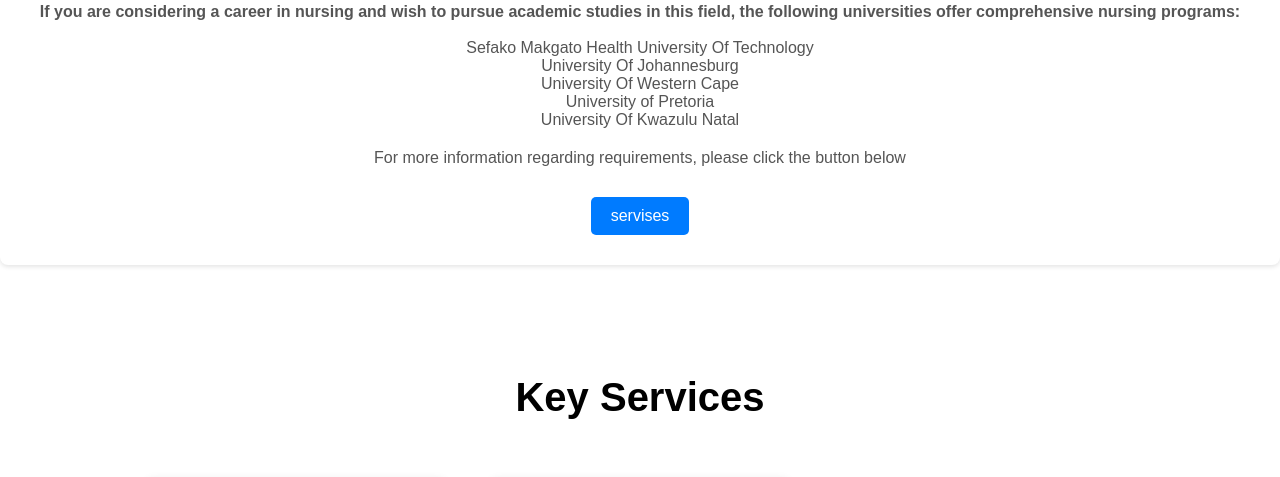
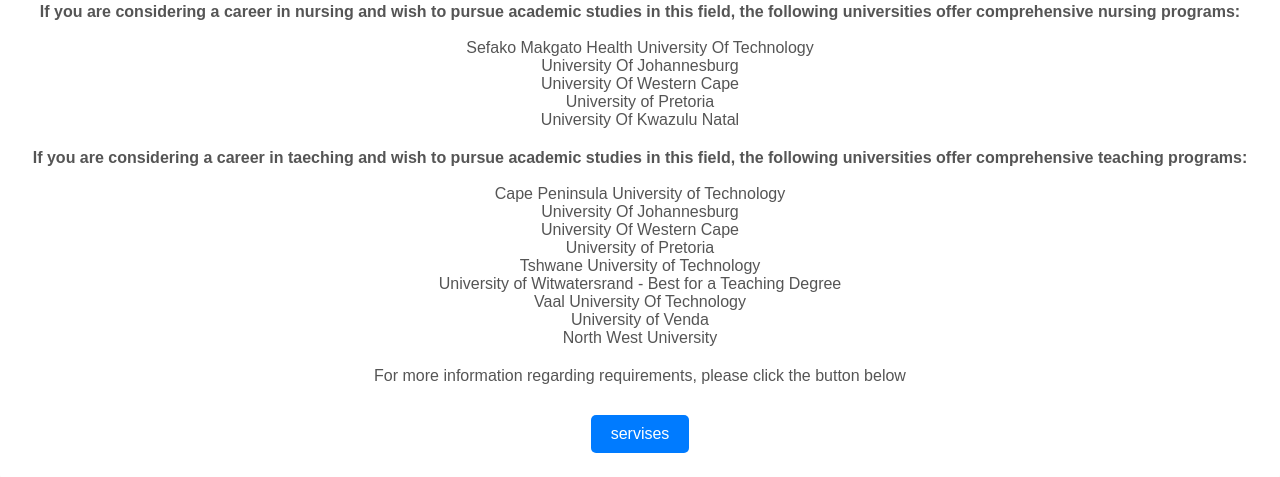
Before and after one commit to euginentando/careerassistancecenter-website, a plain HTML site: page index.html in a window 1280 px wide. Shown: the part 856-1333 px from the top of the page. Drawn offline with Linux system fonts and the light colour scheme; a script that the page names is missing.

Commit message:
Update index.html

```diff
--- a/index.html
+++ b/index.html
@@ -59,6 +59,8 @@
 <div class="institution">
     <h2>Updates and Highlights</h2>
     <p> <b>If you are considering a career in nursing and wish to pursue academic studies in this field, the following universities offer comprehensive nursing programs:</b> <br> <br> Sefako Makgato Health University Of Technology <br>  University Of Johannesburg <br>  University Of Western Cape <br>  University of Pretoria <br> University Of Kwazulu Natal</p>
+
+    <p> <b>If you are considering a career in taeching and wish to pursue academic studies in this field, the following universities offer comprehensive teaching programs:</b> <br> <br> Cape Peninsula University of Technology <br>  University Of Johannesburg <br>  University Of Western Cape <br>  University of Pretoria <br> Tshwane University of Technology <br> University of Witwatersrand - Best for a Teaching Degree <br> Vaal University Of Technology <br> University of Venda <br> North West University</p>
     <p>For more information regarding requirements, please click the button below</p>
 
     <button onclick="window.open('services.html')" class="prospectus">servises</button>
```
